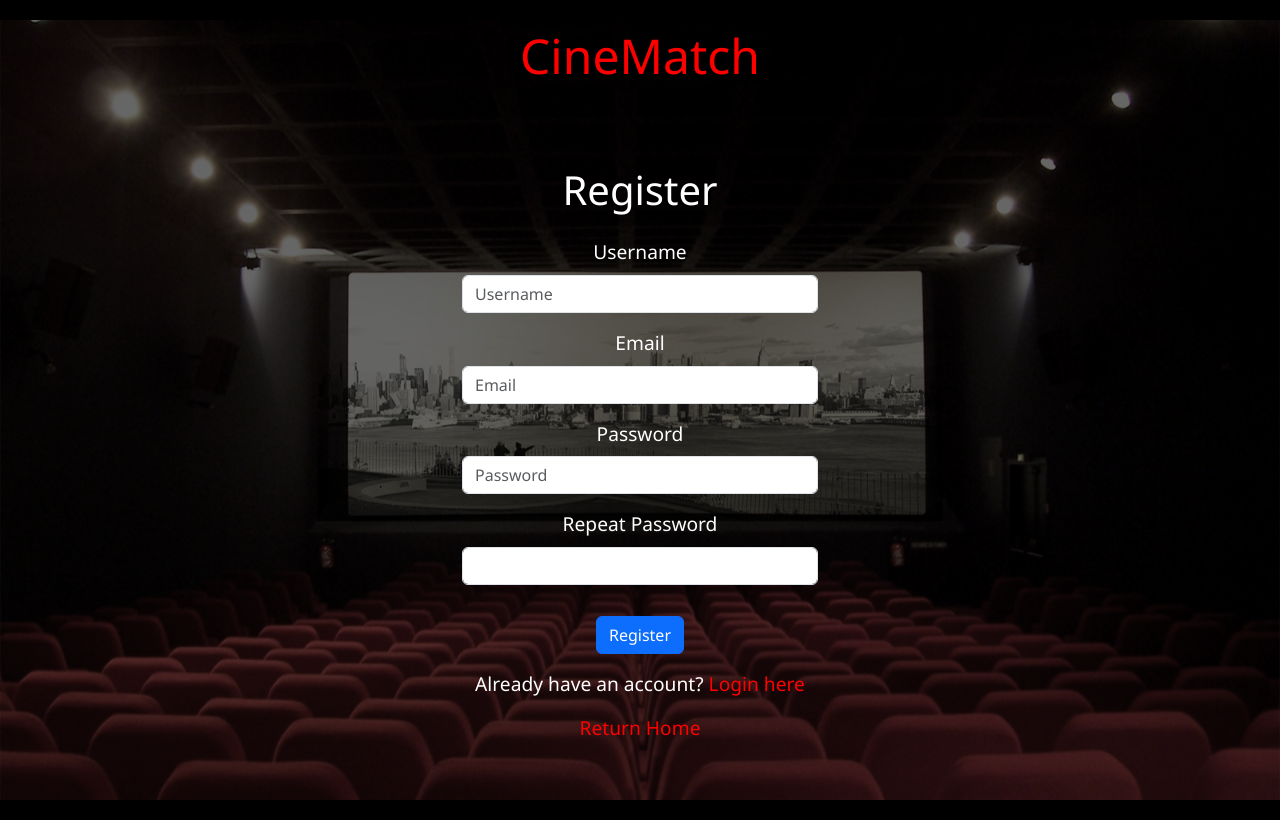
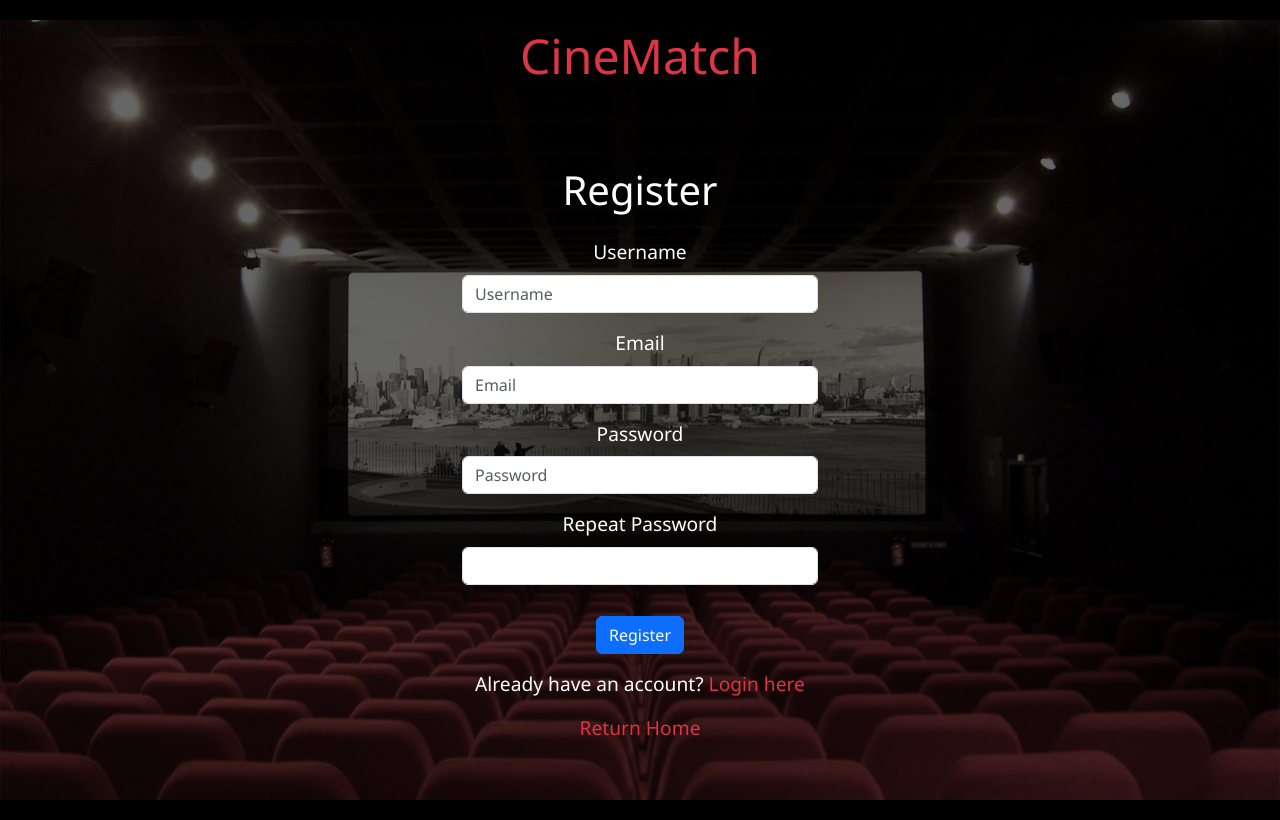
Before and after one commit to nnamyslowska/MyGitProjects, a Flask app: page /register in a window 1280 px wide. Run offline with Flask 3, Linux system fonts and the light colour scheme.

Commit message:
Update color scheme to use #dc3545 for logo, links, error inputs, and small text for improved consistency and accessibility.

```diff
--- a/static/styles.css
+++ b/static/styles.css
@@ -135,7 +135,7 @@ footer {
 }
 
 .logo {
-  color: red;
+  color: #dc3545;
   font-size: 3rem;
   margin-top: 20px;
 }
@@ -146,7 +146,7 @@ footer {
 }
 
 a {
-  color: red;
+  color: #dc3545;
   text-decoration: none;
 }
 
@@ -166,13 +166,13 @@ input:focus {
 }
 
 input.error {
-  border-color: red;
+  border-color: #dc3545;
   border-width: 4px; /* Zwiększa grubość obwódki */
 }
 
 small {
   font-size: 0.9rem;
-  color: red;
+  color: #dc3545;
   visibility: hidden; /* Domyślnie ukryte */
   height: 1em; /* Rezerwuje miejsce na komunikat */
   display: block; /* Wyświetla komunikat w nowej linii */
```
